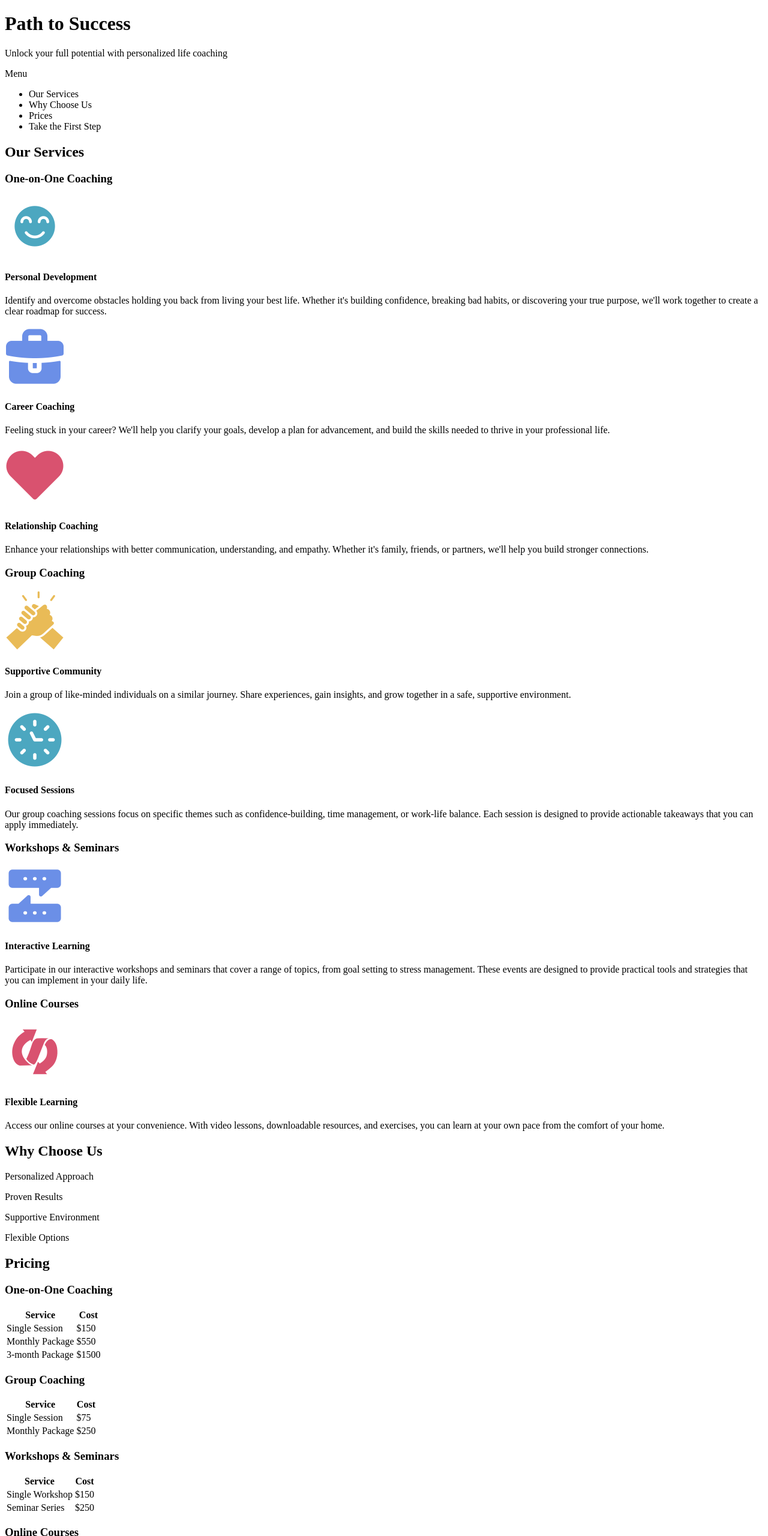
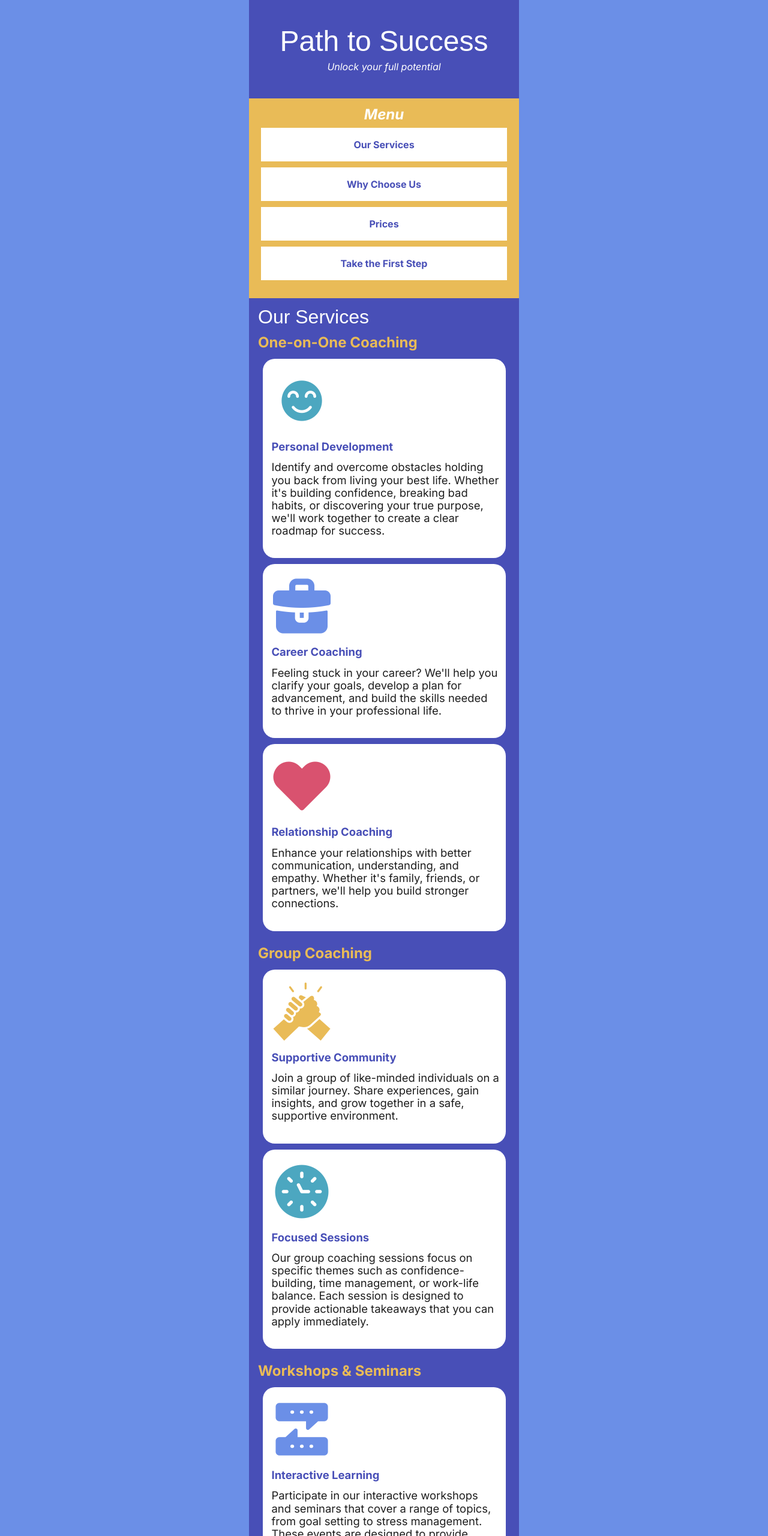
Before and after one commit to teadams5/path-to-success, a plain HTML site: page index.html in a window 1280 px wide. Shown: the top 2560 px of the page at 60% size. Drawn offline with Linux system fonts and the light colour scheme; a web font is replaced by a local one.

Commit message:
addede style sheet

```diff
--- a/index.html
+++ b/index.html
@@ -5,16 +5,17 @@
     <meta charset="UTF-8">
     <meta name="viewport" content="width=device-width, initial-scale=1.0">
     <title>Path to Success</title>
+    <link rel="stylesheet" href="styles.css">
 </head>
 
 <body>
     <header>
         <h1>Path to Success</h1>
-        <p>Unlock your full potential with personalized life coaching</p>
+        <p>Unlock your full potential</p>
     </header>
 
     <nav>
-        <p>Menu</p>
+        <h2>Menu</h2>
 
         <ul>
             <li>Our Services</li>
@@ -31,7 +32,7 @@
             <section>
                 <h3>One-on-One Coaching</h3>
 
-                <section>
+                <article>
                     <img src="images/personal-development.png" alt="icon of a smiling face">
                     <h4>Personal Development</h4>
                     <p>
@@ -39,40 +40,40 @@
                         building confidence, breaking bad habits, or discovering your true purpose, we'll work together
                         to create a clear roadmap for success.
                     </p>
-                </section>
+                </article>
 
-                <section>
+                <article>
                     <img src="images/career-coaching.png" alt="lavender icon of a briefcase">
                     <h4>Career Coaching</h4>
                     <p>
                         Feeling stuck in your career? We'll help you clarify your goals, develop a plan for advancement,
                         and build the skills needed to thrive in your professional life.
                     </p>
-                </section>
+                </article>
 
-                <section>
+                <article>
                     <img src="images/relationship-coaching.png" alt="pink icon of a heart">
                     <h4>Relationship Coaching</h4>
                     <p>
                         Enhance your relationships with better communication, understanding, and empathy. Whether it's
                         family, friends, or partners, we'll help you build stronger connections.
                     </p>
-                </section>
+                </article>
             </section>
 
             <section>
                 <h3>Group Coaching</h3>
 
-                <section>
+                <article>
                     <img src="images/supportive-community.png" alt="yellow icon of hands clasping">
                     <h4>Supportive Community</h4>
                     <p>
                         Join a group of like-minded individuals on a similar journey. Share experiences, gain insights,
                         and grow together in a safe, supportive environment.
                     </p>
-                </section>
+                </article>
 
-                <section>
+                <article>
                     <img src="images/focused-session.png" alt="teal icon of a clock face">
                     <h4>Focused Sessions</h4>
                     <p>
@@ -80,13 +81,13 @@
                         management, or work-life balance. Each session is designed to provide actionable takeaways that
                         you can apply immediately.
                     </p>
-                </section>
+                </article>
             </section>
 
             <section>
                 <h3>Workshops & Seminars</h3>
 
-                <section>
+                <article>
                     <img src="images/interactive-learning.png" alt="lavender icon of text conversation">
                     <h4>Interactive Learning</h4>
                     <p>
@@ -94,30 +95,32 @@
                         setting to stress management. These events are designed to provide practical tools and
                         strategies that you can implement in your daily life.
                     </p>
-                </section>
+                </article>
             </section>
 
             <section>
                 <h3>Online Courses</h3>
 
-                <section>
+                <article>
                     <img src="images/flexible-learning.png" alt="pink icon of a curly arrow">
                     <h4>Flexible Learning</h4>
                     <p>
                         Access our online courses at your convenience. With video lessons, downloadable resources, and
                         exercises, you can learn at your own pace from the comfort of your home.
                     </p>
-                </section>
+                </article>
             </section>
         </section>
 
         <section>
             <h2>Why Choose Us</h2>
 
-            <p>Personalized Approach</p>
-            <p>Proven Results</p>
-            <p>Supportive Environment</p>
-            <p>Flexible Options</p>
+            <div>
+                <p>Personalized Approach</p>
+                <p>Proven Results</p>
+                <p>Supportive Environment</p>
+                <p>Flexible Options</p>
+            </div>
         </section>
 
         <section>
@@ -211,15 +214,17 @@
                 today to discover how our coaching services can help you achieve your goals. Let's work together to
                 create the life you've always dreamed of!
             </p>
-            <a href="https://docs.google.com/document/d/1Cfku4kim6hNtvH04w9tZE5hnvVbkZpBPdIo1zNZZrj4/edit#"><button>Schedule
-                    Now</button></a>
+            <form action="Schedule_now.html" method="POST">
+                <button type="submit">Schedule Now</button>
+            </form>
         </section>
     </main>
 
     <footer>
         <p>Copyright 2024</p>
-        <a href="https://docs.google.com/document/d/1Cfku4kim6hNtvH04w9tZE5hnvVbkZpBPdIo1zNZZrj4/edit#">Terms and
-            Conditions</a>
+        <a href="terms_conditions.html">
+            Terms and Conditions
+        </a>
     </footer>
 
 </body>
--- /dev/null
+++ b/styles.css
@@ -0,0 +1,246 @@
+/* CSS BY Timothy Adams */
+
+/* IMPORTED FONTS */
+@import url('https://fonts.googleapis.com/css2?family=Inter:ital,opsz,wght@0,14..32,100..900;1,14..32,100..900&family=Kavoon&display=swap');
+
+/* CSS RESET */
+
+/* http://meyerweb.com/eric/tools/css/reset/
+   v2.0 | 20110126
+   License: none (public domain)
+*/
+
+html, body, div, span, applet, object, iframe, h1, h2, h3, h4, h5, h6, p, blockquote, pre, a, abbr, acronym, address, big, cite, code, del, dfn, em, img, ins, kbd, q, s, samp, small, strike, strong, sub, sup, tt, var, b, u, i, center, dl, dt, dd, ol, ul, li, fieldset, form, label, legend, table, caption, tbody, tfoot, thead, tr, th, td, article, aside, canvas, details, embed, figure, figcaption, footer, header, hgroup, menu, nav, output, ruby, section, summary, time, mark, audio, video {
+    margin: 0;
+    padding: 0;
+    border: 0;
+    font-size: 100%;
+    font: inherit;
+    vertical-align: baseline;
+}
+
+/* HTML5 display-role reset for older browsers */
+article, aside, details, figcaption, figure, footer, header, hgroup, menu, nav, section {
+    display: block;
+}
+
+body {
+    line-height: 1;
+}
+
+ol, ul {
+    list-style: none;
+}
+
+blockquote, q {
+    quotes: none;
+}
+
+blockquote:before, blockquote:after, q:before, q:after {
+    content: '';
+    content: none;
+}
+
+table {
+    border-collapse: collapse;
+    border-spacing: 0;
+}
+
+/* ROOT VARIABLES */
+:root {
+    --teal: #4CA7C0;
+    --purple: #484FB7;
+    --lavender: #6B8FE7;
+    --yellow: #E9BB57;
+    --pink: #D9526F;
+    --dark-gray: #1E1E1E;
+    --white: #ffffff;
+}
+
+/* GLOBAL STYLES (mobile first/small) */
+body {
+    max-width: 450px;
+    font-family: inter, arial, sans-serif;
+    background-color: var(--lavender);
+    margin: auto;
+}
+
+header, main, footer {
+    background-color: var(--purple);
+}
+
+header {
+    color: var(--white);
+    text-align: center;
+    padding: 35px;
+}
+
+h1 {
+    margin: 10px;
+    font-size: 3em;
+}
+
+h1, h2 {
+    font-family: Kavoon, Arial, sans-serif;
+}
+
+header p {
+    margin: 10px;
+    font-style: italic;
+}
+
+nav {
+    text-align: center;
+    background-color: var(--yellow);
+}
+
+nav h2 {
+    font-family: Inter, arial, sans-serif;
+    font-style: italic;
+    font-weight: bold;
+    font-size: 1.5em;
+    padding-top: 15px;
+}
+
+ul {
+    padding-bottom: 30px;
+}
+
+li {
+    font-weight: bold;
+    color: var(--purple);
+    background-color: var(--white);
+    Padding: 20px;
+    margin: 10px 20px 0px 20px;
+}
+
+H2 {
+    padding: 15px 15px 0px 15px;
+    font-size: 2em;
+    color: var(--white);
+}
+
+H3 {
+    padding: 15px;
+    font-size: 1.5em;
+    font-weight: bold;
+    color: var(--yellow);
+}
+
+section > article {
+    margin: auto;
+    margin-bottom: 10px;
+    padding: 20px 0px;
+    width: 90%;
+    border-radius: 20px;
+    background-color: var(--white);
+}
+
+article > img {
+    margin: 0px 10px 15px 15px;
+}
+
+H4 {
+    font-size: 1.15em;
+    font-weight: bold;
+    margin: 0px 15px 15px 15px;
+    color: var(--purple);
+}
+
+article > p {
+    margin: 0px 10px 15px 15px;
+    font-size: 1.15em;
+    line-height: 1.15em;
+    color: var(--dark-gray);
+}
+
+main > section:nth-child(2) {
+    background-color: var(--pink);
+}
+
+section > div {
+    display: grid;
+    grid-template-columns: 50% 50%;
+    padding: 0px 10px 10px 10px;
+}
+
+div > p {
+    padding: 30px 20px;
+    margin: 5px;
+    border-radius: 20px;
+    text-align: center;
+    font-weight: bold;
+}
+
+div > p:nth-child(1) {
+    background-color: var(--teal);
+}
+
+div > p:nth-child(2) {
+    background-color: var(--lavender);
+}
+
+div > p:nth-child(3) {
+    background-color: var(--yellow);
+}
+
+div > p:nth-child(4) {
+    background-color: var(--white);
+}
+
+table {
+    margin: auto;
+    border: 2px solid var(--yellow);
+}
+
+th, td {
+    border: 2px solid var(--yellow);
+    padding: 20px;
+}
+
+th {
+    font-weight: bold;
+    background-color: var(--yellow);
+}
+
+td {
+    background-color: var(--white);
+    color: var(--dark-gray);
+}
+
+main > section:nth-child(4) {
+    background-color: var(--pink);
+    margin-top: 15px;
+    padding-bottom: 15px;
+    padding: 0px 15px;
+    color: var(--white);
+}
+
+main > section:nth-child(4) > h2 {
+    padding-bottom: 15px;
+}
+
+form {
+    padding: 15px;
+}
+
+button {
+    font-size: 1.5em;
+    font-weight: bold;
+    width: 100%;
+    padding: 25px 0px;
+    border-radius: 20px;
+    box-shadow: grey 2px 2px;
+}
+
+footer {
+    display: grid;
+    grid-template-columns: 50% 50%;
+    padding: 30px;
+}
+
+footer > p, footer > a {
+    color: var(--white);
+    display: block;
+    margin: auto;
+}
```
